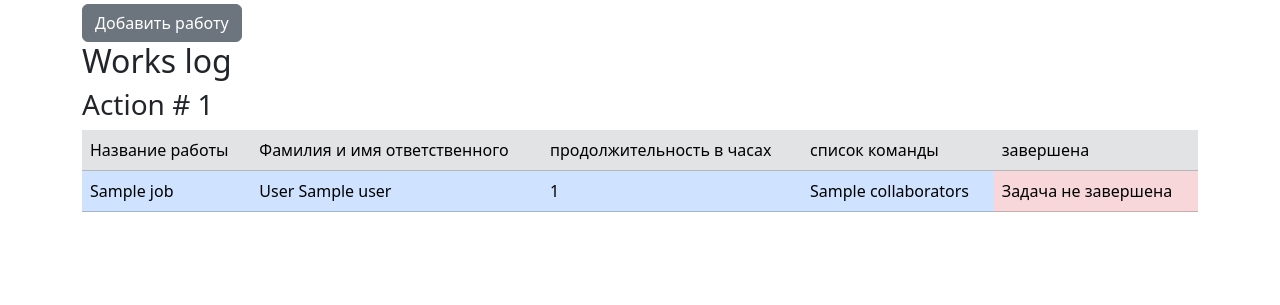
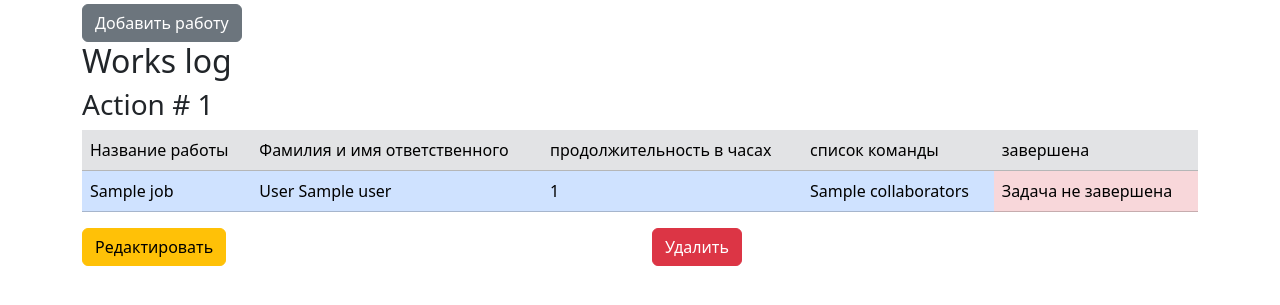
Before and after one commit to Zachem-eh/Colonization-of-Mars, a Flask app: template templates/index.html in a window 1280 px wide. Shown: the part 145-450 px from the top of the page. Run offline with Flask 3, Linux system fonts and the light colour scheme; a user stored in the database is signed in; tables that the repository leaves empty hold one stand-in row (values such as "Sample post"); the template is opened without the code that fills it: most values are stand-ins (such as "Sample title", 1, 10 or a date in 2020); parts of the project's set-up code (start-up, migrations or seed data) failed here and were passed over.

Commit message:
update index.html

```diff
--- a/templates/index.html
+++ b/templates/index.html
@@ -15,11 +15,21 @@
         <td class="table-primary">{{ job.user.surname }} {{ job.user.name }}
         <td class="table-primary">{{ job.work_size }}
         <td class="table-primary">{{ job.collaborators }}
-        {% if is_finished %}
+        {% if job.is_finished %}
             <td class="table-success">Задача завершена
         {% else %}
             <td class="table-danger">Задача не завершена
         {% endif %}
     </table>
+    {% if current_user.id == 1 or current_user.id == job.team_leader %}
+        <div class="row">
+            <div class="col">
+                <a href="/redactor_jobs/{{job.id}}" class="btn btn-warning">Редактировать</a>
+            </div>
+            <div class="col">
+                <a href="/delete_jobs/{{job.id}}" class="btn btn-danger">Удалить</a>
+            </div>
+        </div>
+    {% endif %}
 {% endfor %}
 {% endblock %}
```
